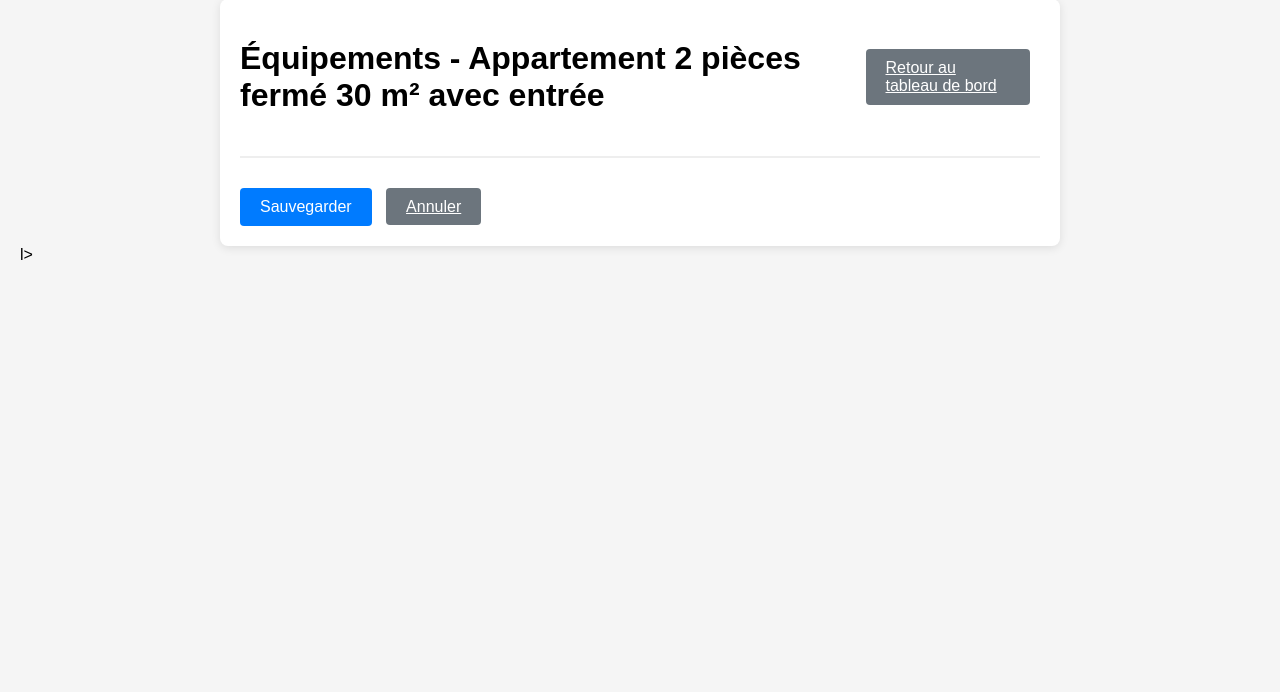
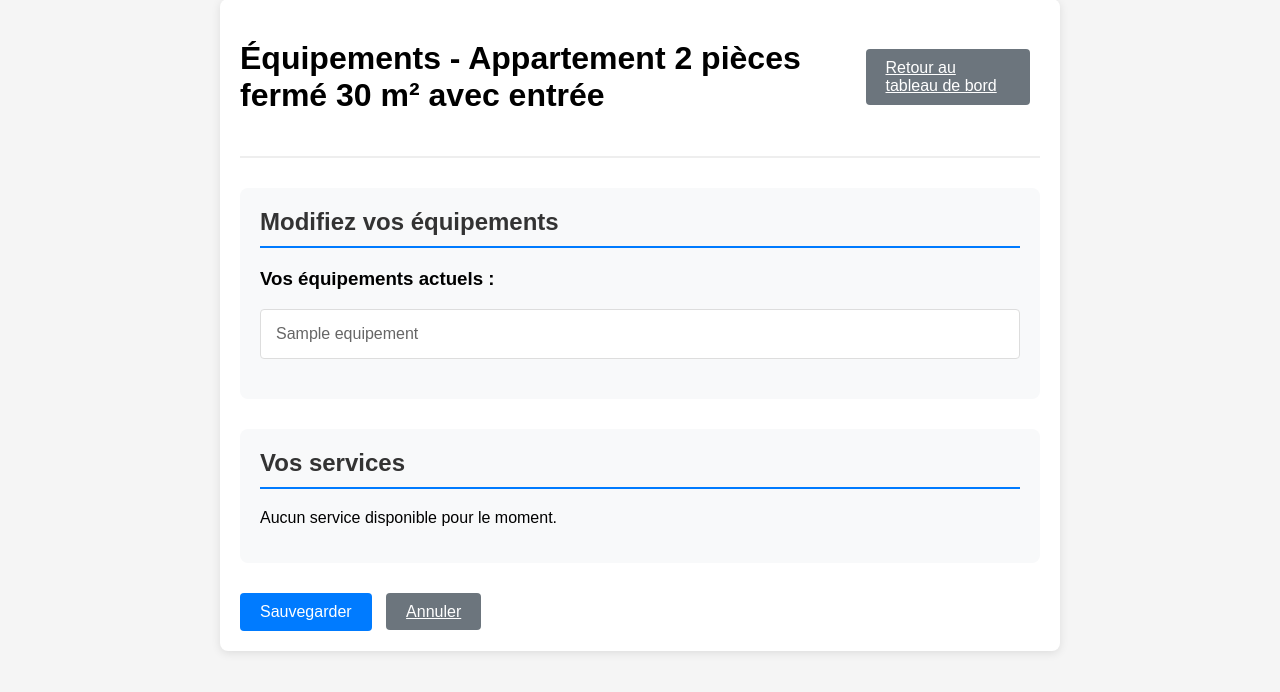
Before and after one commit to lhomangroup/projectimmo, a Django app: page /annonce/dashboard/equipment/1/ in a window 1280 px wide. Shown: the part 21-713 px from the top of the page. Run offline with Django 4.2, Linux system fonts and the light colour scheme; a user stored in the database is signed in; data comes from the database, SQL or seed files in the repository; tables that the repository leaves empty hold one stand-in row (values such as "Sample post"); parts of the project's set-up code (start-up, migrations or seed data) failed here and were passed over.

Commit message:
Assistant checkpoint: Intégrer gestion équipements et services
Assistant generated file changes:
- templates/annonce/dashboard/equipment.html: Intégrer la gestion des équipements et services

---

User prompt:

utilise le contenu de ce  template    pour  remplir celui du fichier "equipment.html"

Replit-Commit-Author: Assistant
Replit-Commit-Session-Id: e83c1cbf-5631-49e0-bfbf-b96ca6bad8fa

```diff
--- a/templates/annonce/dashboard/equipment.html
+++ b/templates/annonce/dashboard/equipment.html
@@ -4,7 +4,7 @@
 <head>
     <meta charset="UTF-8">
     <meta name="viewport" content="width=device-width, initial-scale=1.0">
-    <title>Équipements - {{ obj.titre_logement }}</title>
+    <title>Équipements - {{ annonce.titre_logement }}</title>
     <style>
         body {
             font-family: Arial, sans-serif;
@@ -31,6 +31,18 @@
         .form-group {
             margin-bottom: 20px;
         }
+        .form-section {
+            margin-bottom: 30px;
+            padding: 20px;
+            background-color: #f8f9fa;
+            border-radius: 8px;
+        }
+        .form-section h2 {
+            margin-top: 0;
+            color: #333;
+            border-bottom: 2px solid #007bff;
+            padding-bottom: 10px;
+        }
         label {
             display: block;
             margin-bottom: 5px;
@@ -43,6 +55,27 @@
             border: 1px solid #ddd;
             border-radius: 4px;
             font-size: 16px;
+        }
+        .form-check {
+            margin-bottom: 10px;
+            display: flex;
+            align-items: center;
+        }
+        .form-check-input {
+            width: auto;
+            margin-right: 10px;
+        }
+        .form-check-label {
+            margin-bottom: 0;
+            font-weight: normal;
+        }
+        .equipements-list {
+            padding: 15px;
+            background-color: #fff;
+            border: 1px solid #ddd;
+            border-radius: 4px;
+            margin-bottom: 15px;
+            color: #666;
         }
         .btn {
             background-color: #007bff;
@@ -75,8 +108,41 @@
         <form method="post">
             {% csrf_token %}
 
-            <div class="form-group">
-                {{ form.as_p }}
+            <div class="form-section">
+                <h2>Modifiez vos équipements</h2>
+
+                <div class="form-group">
+                    {{ form.as_p }}
+                </div>
+
+                <div class="form-group">
+                    <h3>Vos équipements actuels :</h3>
+                    <div class="equipements-list">
+                        {% if annonce.equipements.all %}
+                            {{ annonce.equipements.all|join:", " }}
+                        {% else %}
+                            Aucun équipement défini
+                        {% endif %}
+                    </div>
+                </div>
+            </div>
+
+            <div class="form-section">
+                <h2>Vos services</h2>
+                {% if services %}
+                    {% for x,y in services.fields.categorie.choices %}
+                        <div class="form-check">
+                            <input class="form-check-input" type="checkbox" name="categorie_service"
+                                   {% if y in annonce.categorie_service.nom %} checked {% endif %}
+                                   value="{{ y }}" id="defaultCheck{{ x }}">
+                            <label class="form-check-label" for="defaultCheck{{ x }}">
+                                {{ y }}
+                            </label>
+                        </div>
+                    {% endfor %}
+                {% else %}
+                    <p>Aucun service disponible pour le moment.</p>
+                {% endif %}
             </div>
 
             <div style="margin-top: 30px;">
@@ -86,4 +152,4 @@
         </form>
     </div>
 </body>
-</html>l>
+</html>
```
